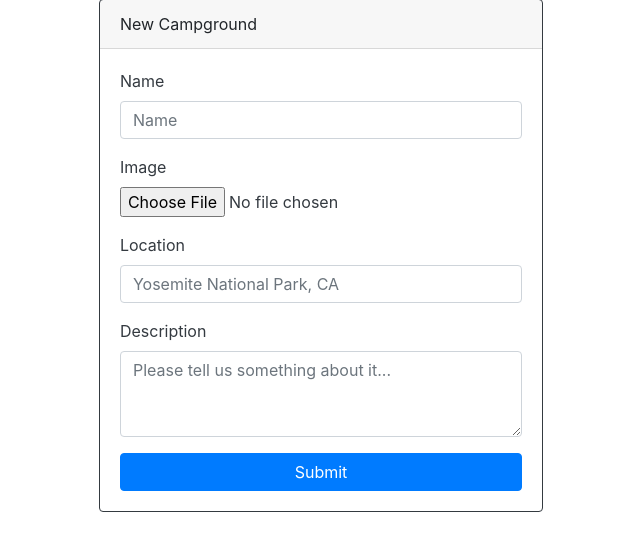
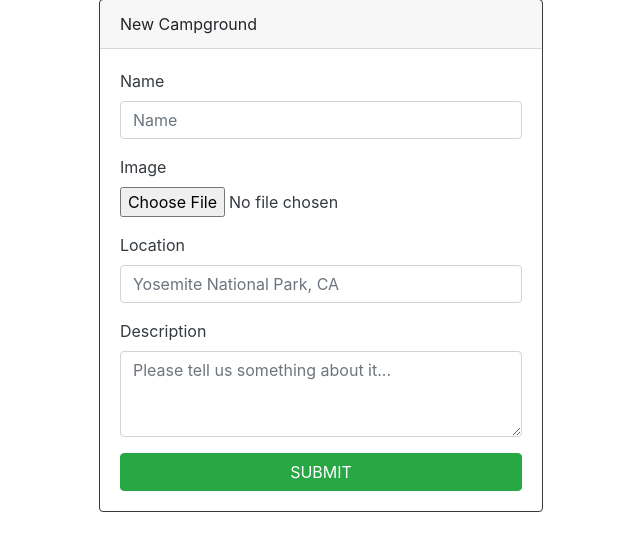
Before and after one commit to Aayush-1999/Camp-Tale, a Node server app: page /campground/new in a window 1280 px wide. Shown: the part 97-648 px from the top of the page, without its empty margins (319-959 px from the left). Run offline with Node 20, Linux system fonts and the light colour scheme; the visitor is signed in with stand-in values (Sample User, id 1); some libraries are stand-ins or nearby versions.

Commit message:
Update new campground fomr

```diff
--- a/views/campground/new.ejs
+++ b/views/campground/new.ejs
@@ -24,7 +24,7 @@
                         <label for="description">Description</label>
                         <textarea class="form-control"  name="campground[description]" id="description" placeholder="Please tell us something about it..." rows="3"></textarea>
                     </div>
-                    <button type="submit" class="btn btn-primary btn-block">Submit</button>
+                    <button type="submit" class="btn btn-success btn-block">SUBMIT</button>
                 </div>
             </div>
         </div>
```
